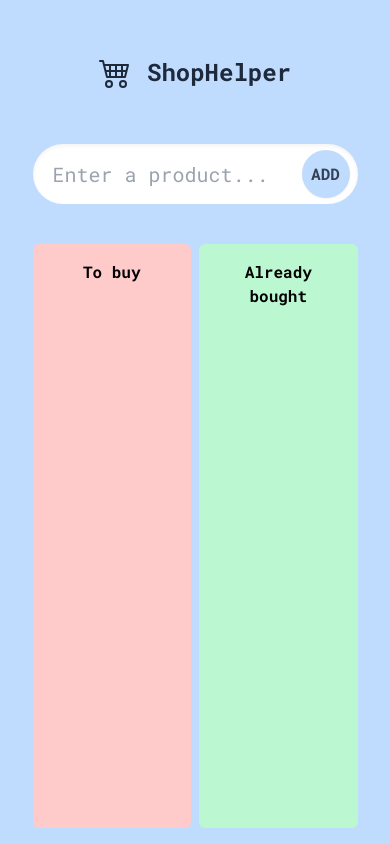
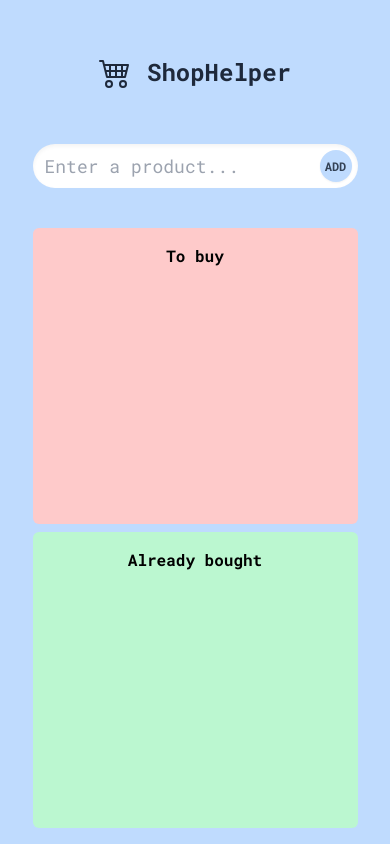
Before and after one commit to BogdanManolache/ShopHelper, a React (Vite) app: page / in a window 390 px wide. Built offline with nearby package versions, Linux system fonts and the light colour scheme.

Commit message:
added styling for small screens

```diff
--- a/src/components/Input.tsx
+++ b/src/components/Input.tsx
@@ -22,13 +22,13 @@ export default function Input({ item, setItem, handleAdd }: InputProps) {
         type="text"
         placeholder="Enter a product..."
         required
-        className="w-full rounded-full px-5 py-4 text-xl shadow-inner focus:shadow-3xl focus:outline-none"
+        className="w-full rounded-full px-3 py-2 text-lg shadow-inner focus:shadow-3xl focus:outline-none sm:px-5 sm:py-4 sm:text-xl"
         value={item}
         onChange={e => setItem(e.target.value)}
       />
       <button
         type="submit"
-        className="absolute right-1 m-1 h-12 w-12 rounded-full bg-blue-200 font-bold uppercase text-slate-700 shadow-sm duration-300 hover:bg-blue-300 hover:shadow-md active:scale-125 active:shadow-sm"
+        className="absolute right-0.5 m-1 h-8 w-8 rounded-full bg-blue-200 text-xs font-bold uppercase text-slate-700 shadow-sm duration-300 hover:bg-blue-300 hover:shadow-md active:scale-125 active:shadow-sm sm:right-1 sm:h-12 sm:w-12 sm:text-lg"
       >
         ADD
       </button>
--- a/src/components/ItemsList.tsx
+++ b/src/components/ItemsList.tsx
@@ -16,7 +16,7 @@ export default function ItemsList({
   setBoughtItems,
 }: ItemsListProps) {
   return (
-    <div className="mb-4 mt-10 flex w-10/12 grow items-start justify-between gap-2 overflow-y-auto overflow-x-hidden">
+    <div className="mb-4 mt-10 flex w-10/12 grow flex-col items-start justify-between gap-2 overflow-y-auto overflow-x-hidden sm:flex-row">
       <Droppable droppableId="itemsToBuy">
         {provided => (
           <div
```
